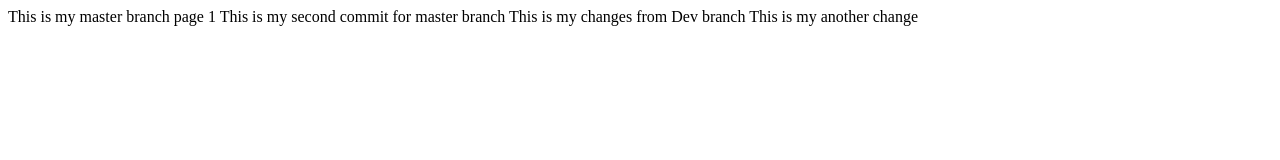
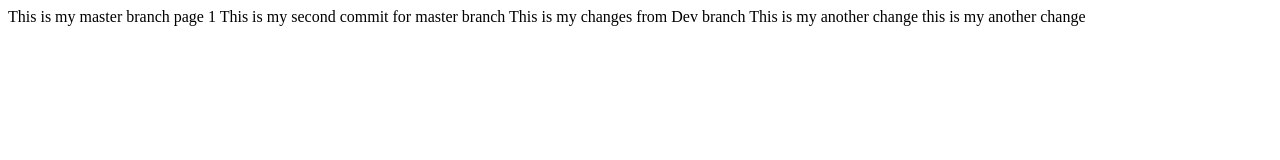
Before and after one commit to DataStageIBM/Master-, a plain HTML site: page mainPage.html in a window 1280 px wide. Drawn offline with Linux system fonts and the light colour scheme.

Commit message:
addming abothe

```diff
--- a/mainPage.html
+++ b/mainPage.html
@@ -10,5 +10,6 @@
     This is my second commit for master branch
     This is my changes from Dev branch
     This is my another change
+    this is my another change
 </body>
 </html>
```
